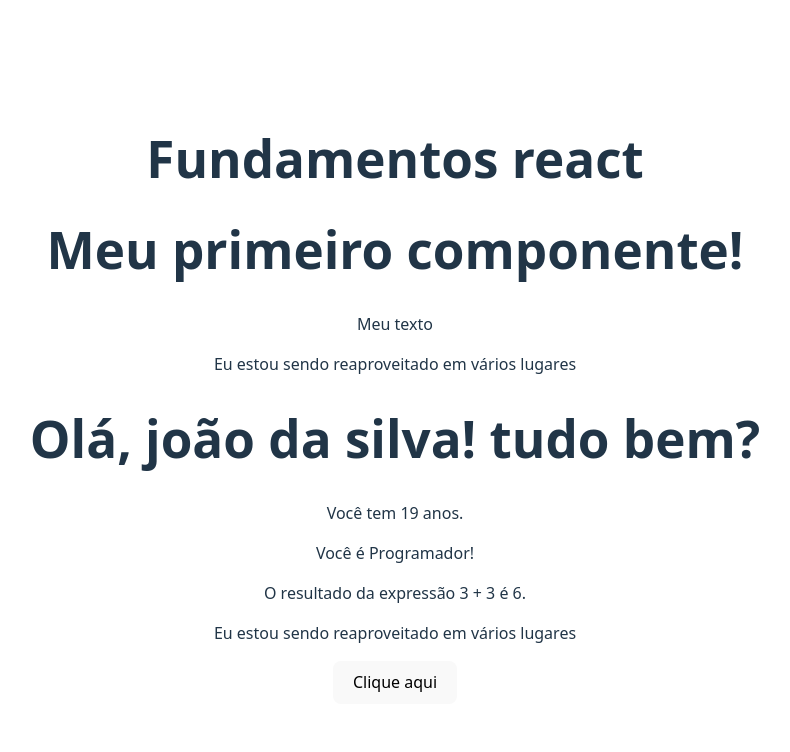
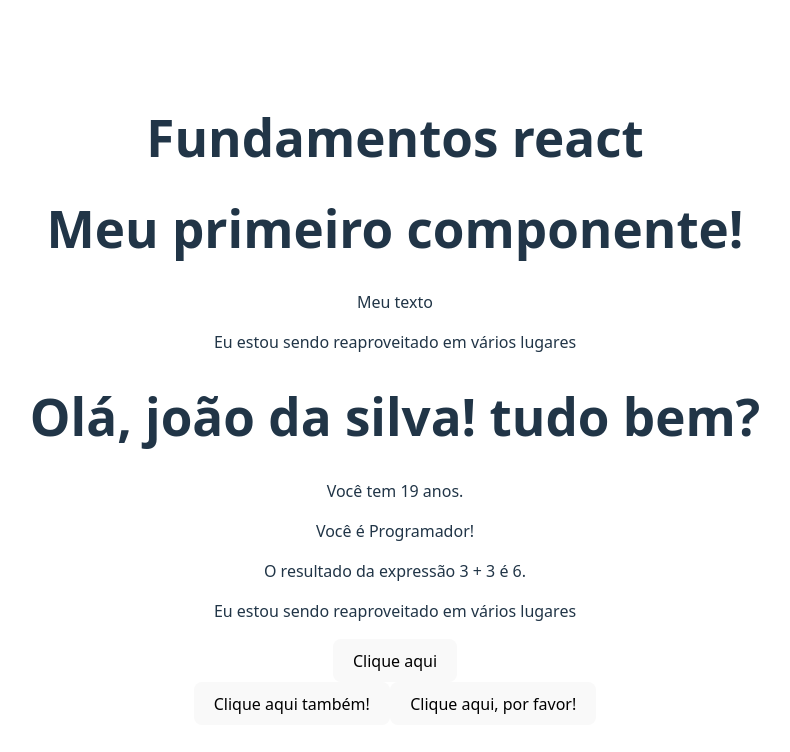
Before and after one commit to SilvaRDev/curso-react, a React (Vite) app in the folder 2-FUNDAMENTOS/1-fundamentos/: page / in a window 1280 px wide. Shown: the top 752 px of the page, without its empty margins (245-1035 px from the left). Built offline with nearby package versions, Linux system fonts and the light colour scheme.

Commit message:
aula de eventos (click) adicionada.

```diff
--- a/2-FUNDAMENTOS/1-fundamentos/src/components/Events.jsx
+++ b/2-FUNDAMENTOS/1-fundamentos/src/components/Events.jsx
@@ -10,6 +10,14 @@
       <div>
         <button onClick={handleMyEvent}>Clique aqui</button>
       </div>
+      <div>
+        <button onClick={() => console.log('clicou!')}>Clique aqui também!</button>
+        <button onClick={() => {
+          if(true) {
+            console.log('Isso não devia existir!')
+          }
+        }}>Clique aqui, por favor!</button>
+      </div>
     </div>
   )
 }
```
